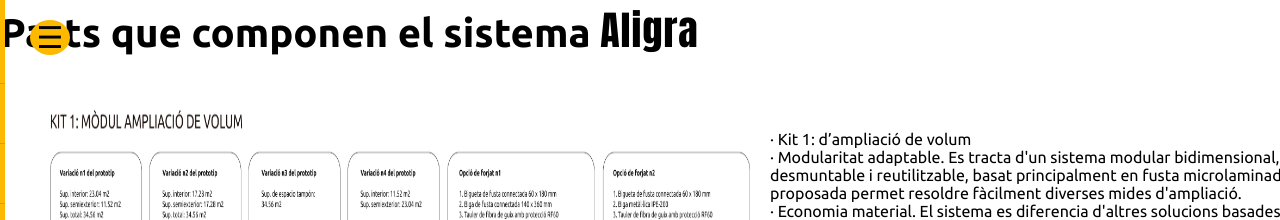
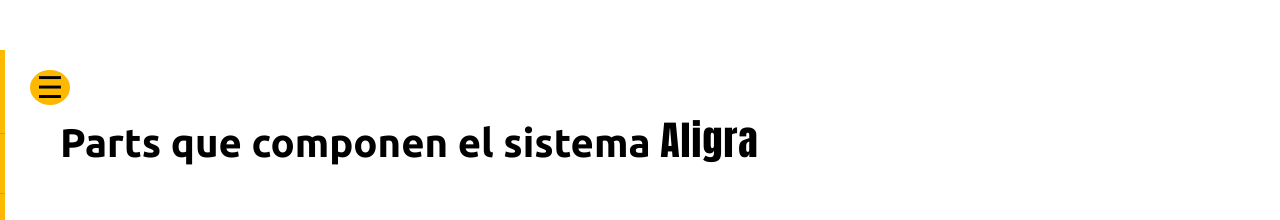
Before and after one commit to Manuraptor/amunt-p1-aligra, a SvelteKit app: page /kits in a window 1280 px wide. Shown: the top 220 px of the page. Built offline with nearby package versions, Linux system fonts and the light colour scheme.

Commit message:
estilos kits

```diff
--- a/src/routes/kits/+page.svelte
+++ b/src/routes/kits/+page.svelte
@@ -62,6 +62,10 @@
 <style>
     h1{
         font-size: 40px;
+        margin-top: 50px;
+        height: 50px;
+        padding: 60px;
+        right: 40px;
     }
 
     .articulos {
```
